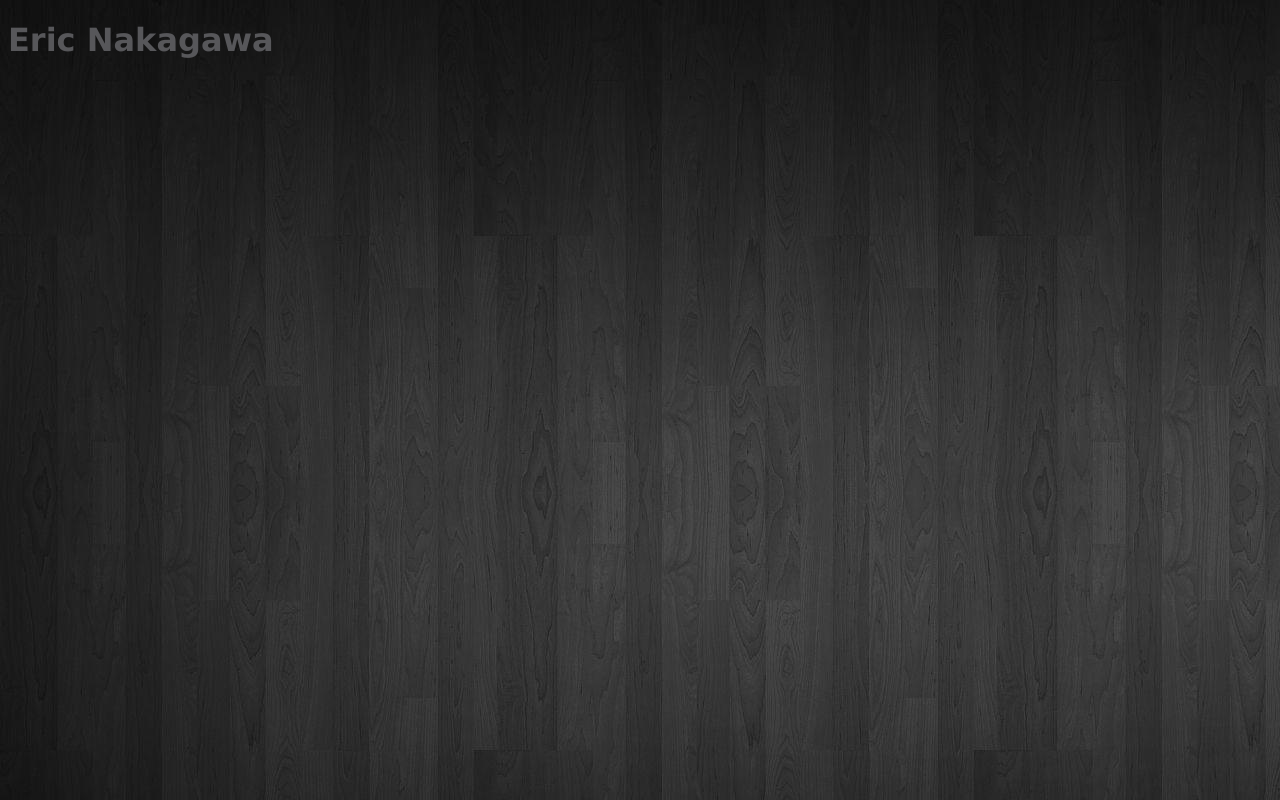
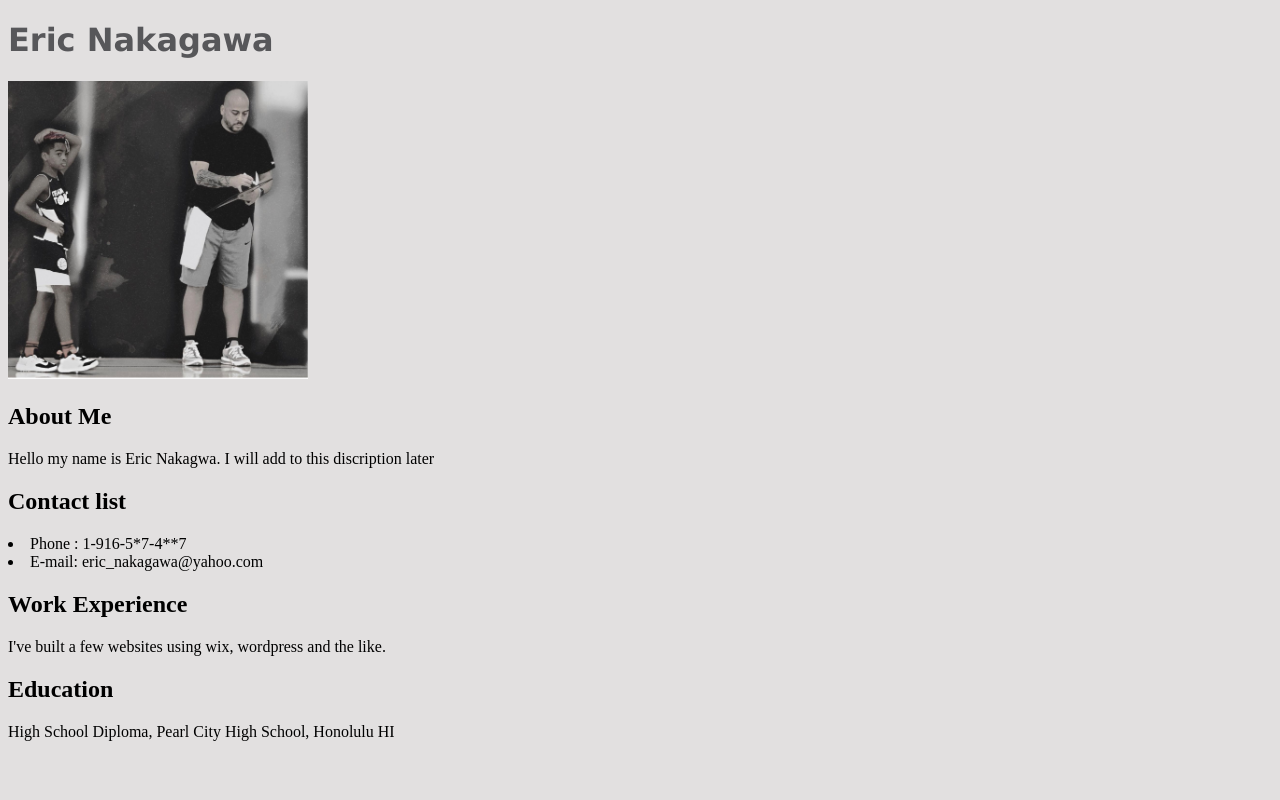
Before and after one commit to enakagawa21/projects, a plain HTML site: page index.html in a window 1280 px wide. Drawn offline with Linux system fonts and the light colour scheme.

Commit message:
3-17-22 progress to index.html

```diff
--- a/CSS/style.css
+++ b/CSS/style.css
@@ -1,10 +1,13 @@
 body
 {
-background-image: url(../images/bg.jpg);
+
+  background-color: rgb(226, 224, 224);
+
 }
 h1 {
     color: rgb(87, 87, 90);
     font-family: 'Lucida Sans', 'Lucida Sans Regular', 'Lucida Grande', 'Lucida Sans Unicode', Geneva, Verdana, sans-serif;
-    font-size: '50px';
+    font-size: '100px';
+
 
   }
--- a/index.html
+++ b/index.html
@@ -1,15 +1,74 @@
 <!DOCTYPE html>
 
-<html>
+<html lang="en">
 <head>
 
     <link rel="stylesheet" href="./CSS/style.css">
 
+    <html lang="en">
+
+  <head>
+
+    <title>Eric Nakagawa Portfolio</title>
+
+    <meta charset="UTF-8" />
+
+    <meta http-equiv="X-UA-Compatible" content="IE=edge" />
+
+    <meta name="viewport" content="width=device-width, initial-scale=1.0" />
+
+    <meta
+      name="discription" content="Eric Nakagawa Portfolio Full Stack Developer"
+    />
+
+    <meta name="keywords" content="keywords, about, my, page" />
+
+  </head>
 
 </head>
 <body>
-<h1>Eric Nakagawa</h1>
+    <header>
+<H1>Eric Nakagawa</H1>
+<img src="./images/baker_me.jpg" alt="In my element" width="300 px" />
 
+
+<div>
+    <h2>About Me</h2>
+    <p>Hello my name is Eric Nakagwa. I will add to this discription later
+
+</p>
+</div>
+
+
+    </header>
+
+<div>
+<h2>
+Contact list
+
+</h2>
+
+
+<li>Phone : 1-916-5*7-4**7</li>
+<li>E-mail: eric_nakagawa@yahoo.com</li>
+
+</div>
+
+<div>
+<h2>
+    Work Experience
+</h2>
+<p>I've built a few websites using wix, wordpress and the like.</p>
+
+
+
+</div>
+
+<div>
+<h2>Education</h2>
+<p>High School Diploma, Pearl City High School, Honolulu HI</p>
+
+</div>
 
 </body>
 </html>
```
Also changed, not shown: images/baker_me.jpg (added).
